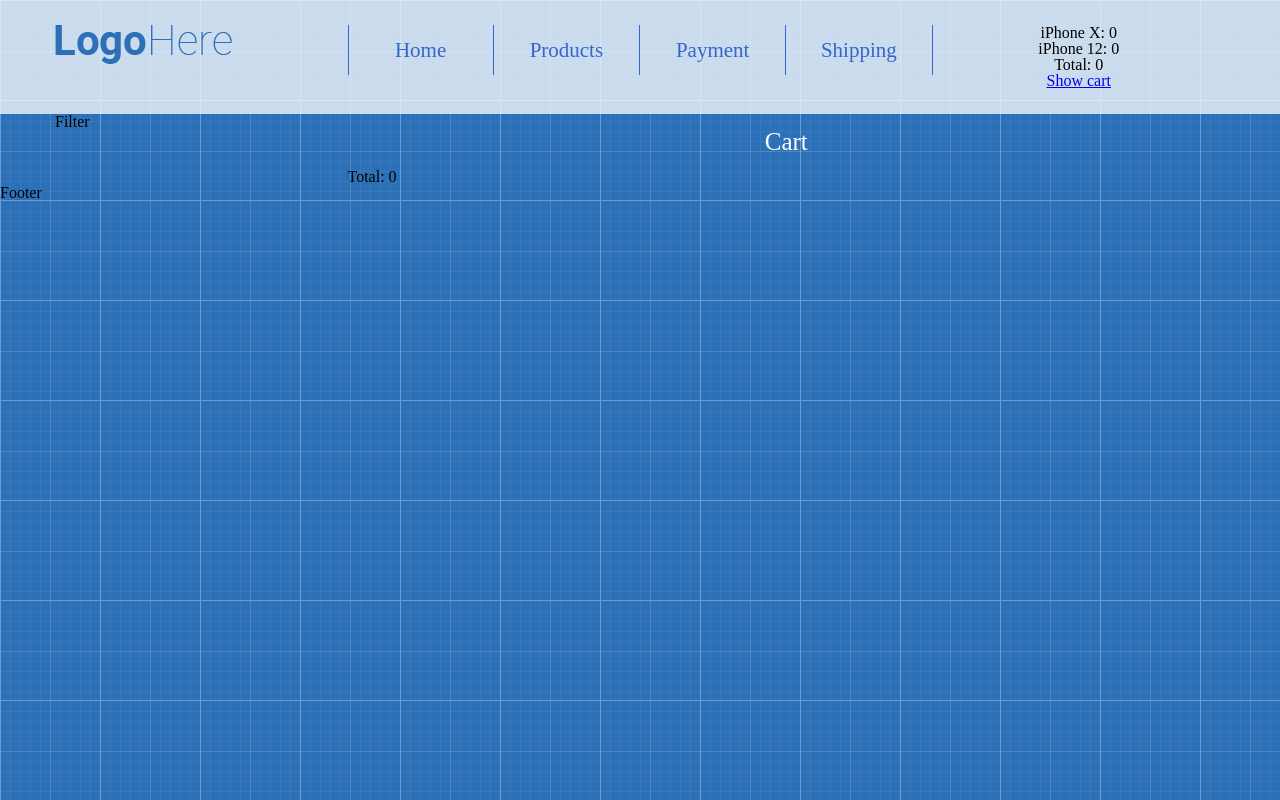
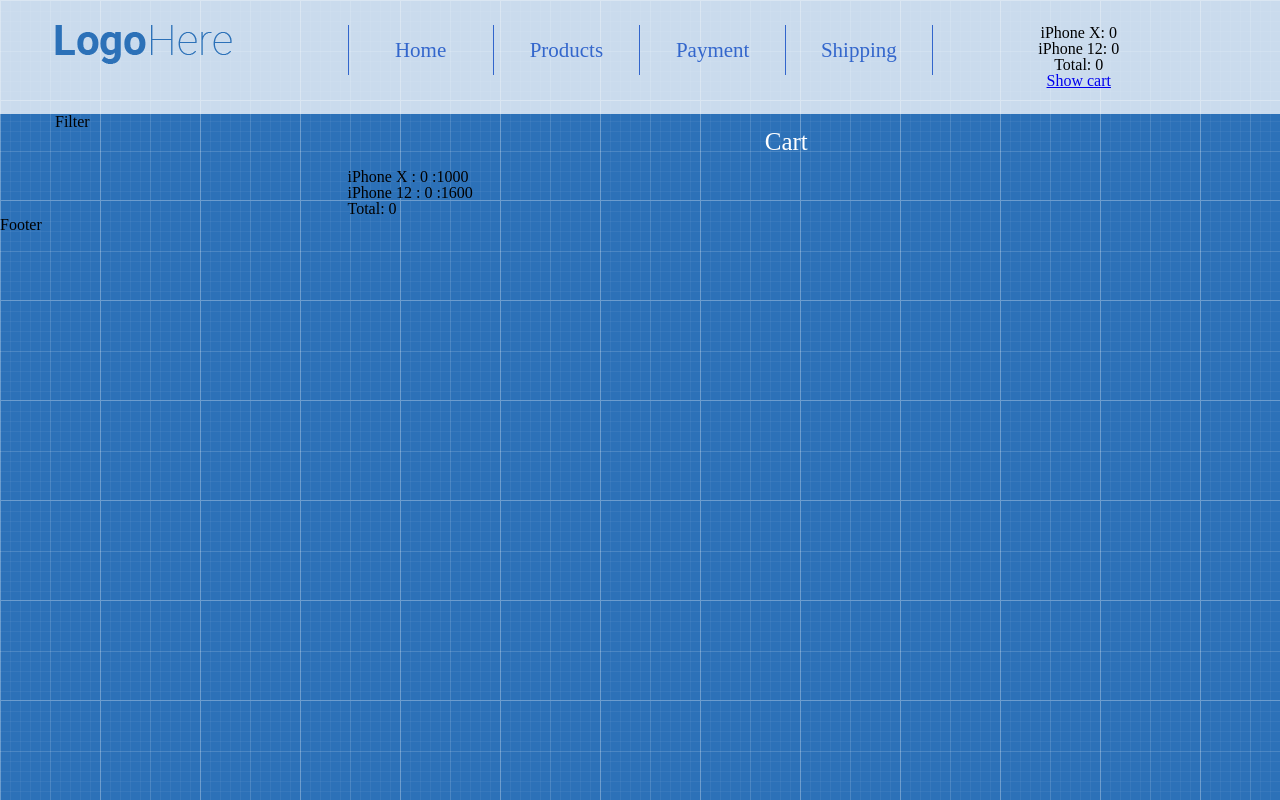
Before and after one commit to alex220496/react-shop, a React (Create React App) app: page /cart in a window 1280 px wide. Built offline with nearby package versions, Linux system fonts and the light colour scheme.

Commit message:
add price for one product on page cart and total price

```diff
--- a/src/App/App.jsx
+++ b/src/App/App.jsx
@@ -43,6 +43,7 @@ class App extends Component {
           />
           <Main
             addProductToCart={this.addProductToCart}
+            productsInCart={this.state.productsInCart}
           />
           <Footer/>
         </>
--- a/src/App/Main/CartPage/CartPage.js
+++ b/src/App/Main/CartPage/CartPage.js
@@ -17,8 +17,9 @@ const CartPage = ({
             <div>
                 {
                     keys(productsInCart).map(productId =>(
-                        <div key={productId}> {productsObj[productId].name}
-                        : {productsInCart[productId]}</div>
+                        <div key={productId}> {productsObj[productId].name} : {productsInCart[productId]} :
+                        {productsObj[productId].price}
+                        </div>
                     ))
                 }
             </div>
--- a/src/App/Main/Main.jsx
+++ b/src/App/Main/Main.jsx
@@ -7,7 +7,8 @@ import ProductsList from './Products/ProductsList'
 
 
 const Main = ({
-    addProductToCart
+    addProductToCart,
+    productsInCart
 }) => {
     return (
 
@@ -18,13 +19,8 @@ const Main = ({
                             Filter
                         </div>
                         <div className="col-lg-9">
-                            <Route path="/" exact render={() =>(
-                                <ProductsList
-                                addProductToCart={addProductToCart}
-                                />
-
-                            )}/>
-                            <Route path="/cart" component={CartPage}/>
+                            <Route path="/" exact render={() => <ProductsList addProductToCart={addProductToCart}/>}/>
+                            <Route path="/cart" render={() => <CartPage productsInCart={productsInCart}/>}/>
                             <Route path="/payment" component={PaymentPage}/>
                             <Route path="/shipping" component={ShippingPage}/>
 
```
